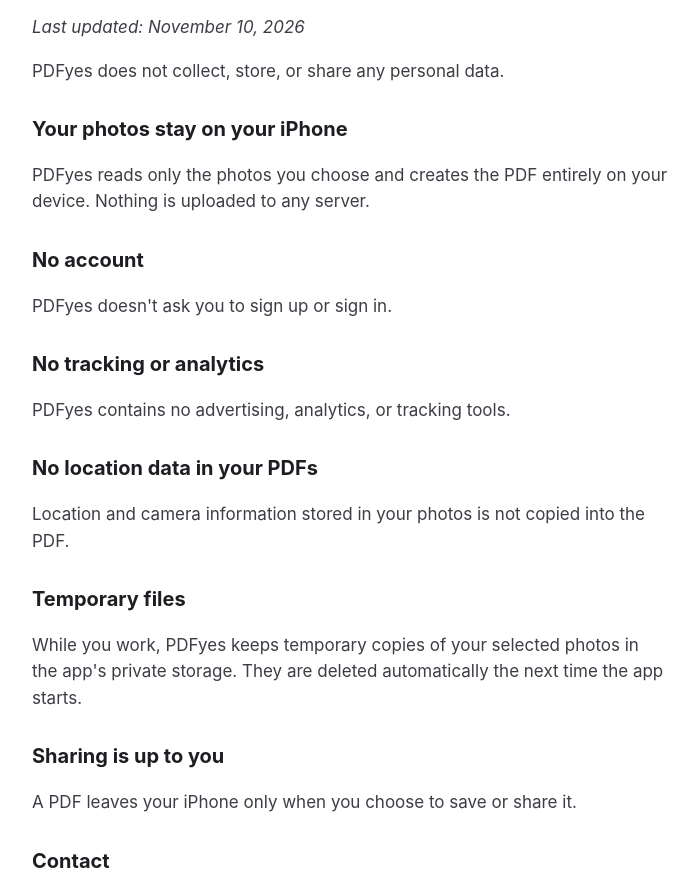
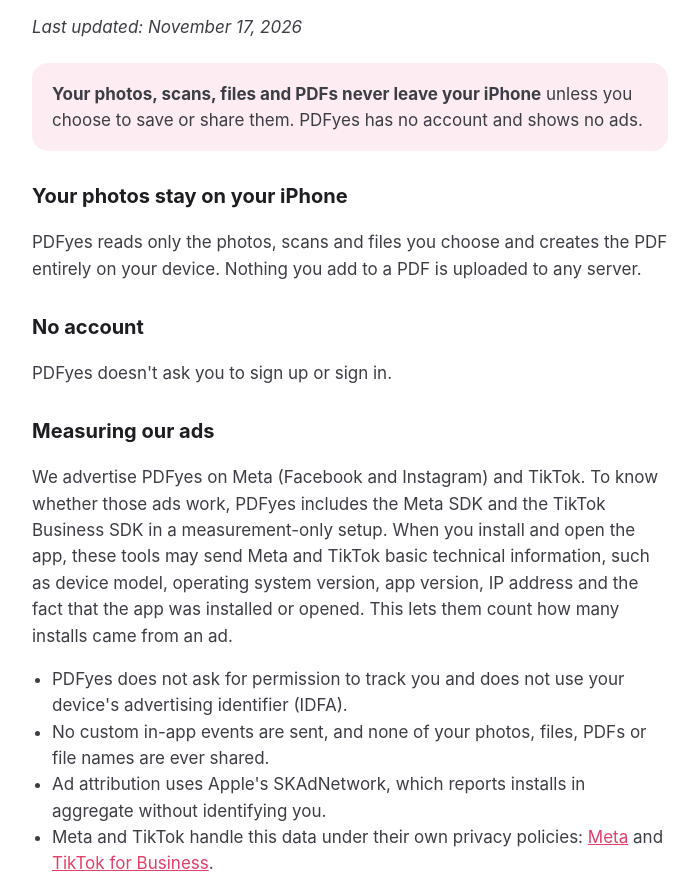
Before and after one commit to VanessaRobine/pdfyes, a plain HTML site: page privacy/index.html in a window 1280 px wide. Shown: the part 165-1052 px from the top of the page, without its empty margins (290-989 px from the left). Drawn offline with Linux system fonts and the light colour scheme.

Commit message:
Privacy policy: disclose measurement-only Meta and TikTok SDKs
Co-Authored-By: Claude Opus 5.5 <noreply@anthropic.com>
Claude-Session: https://claude.ai/code/session_016t7Ls3NozpD3eYhCCxs9Sf

```diff
--- a/privacy/index.html
+++ b/privacy/index.html
@@ -12,11 +12,18 @@ p,li{color:var(--gray);font-size:17px}ul{padding-left:20px}
 a{color:var(--pink)}nav{margin-top:40px;font-size:15px;color:var(--gray)}nav a{margin-right:18px}
 </style></head><body><div class="wrap">
 <header><img src="../icon.png" alt=""><a class="wm" href="../"><b>PDF</b>yes</a></header>
-<h1>Privacy Policy</h1><p><em>Last updated: November 10, 2026</em></p>
-<p>PDFyes does not collect, store, or share any personal data.</p>
-<h2>Your photos stay on your iPhone</h2><p>PDFyes reads only the photos you choose and creates the PDF entirely on your device. Nothing is uploaded to any server.</p>
+<h1>Privacy Policy</h1><p><em>Last updated: November 17, 2026</em></p>
+<div class="card"><p style="margin:0"><strong>Your photos, scans, files and PDFs never leave your iPhone</strong> unless you choose to save or share them. PDFyes has no account and shows no ads.</p></div>
+<h2>Your photos stay on your iPhone</h2><p>PDFyes reads only the photos, scans and files you choose and creates the PDF entirely on your device. Nothing you add to a PDF is uploaded to any server.</p>
 <h2>No account</h2><p>PDFyes doesn't ask you to sign up or sign in.</p>
-<h2>No tracking or analytics</h2><p>PDFyes contains no advertising, analytics, or tracking tools.</p>
+<h2>Measuring our ads</h2><p>We advertise PDFyes on Meta (Facebook and Instagram) and TikTok. To know whether those ads work, PDFyes includes the Meta SDK and the TikTok Business SDK in a measurement-only setup. When you install and open the app, these tools may send Meta and TikTok basic technical information, such as device model, operating system version, app version, IP address and the fact that the app was installed or opened. This lets them count how many installs came from an ad.</p>
+<ul>
+<li>PDFyes does not ask for permission to track you and does not use your device's advertising identifier (IDFA).</li>
+<li>No custom in-app events are sent, and none of your photos, files, PDFs or file names are ever shared.</li>
+<li>Ad attribution uses Apple's SKAdNetwork, which reports installs in aggregate without identifying you.</li>
+<li>Meta and TikTok handle this data under their own privacy policies: <a href="https://www.facebook.com/privacy/policy/">Meta</a> and <a href="https://www.tiktok.com/legal/page/global/privacy-policy-for-tiktok-for-business/en">TikTok for Business</a>.</li>
+</ul>
+<h2>Purchases</h2><p>The one-time unlock is handled entirely by Apple through the App Store. PDFyes never sees your payment details.</p>
 <h2>No location data in your PDFs</h2><p>Location and camera information stored in your photos is not copied into the PDF.</p>
 <h2>Temporary files</h2><p>While you work, PDFyes keeps temporary copies of your selected photos in the app's private storage. They are deleted automatically the next time the app starts.</p>
 <h2>Sharing is up to you</h2><p>A PDF leaves your iPhone only when you choose to save or share it.</p>
```
